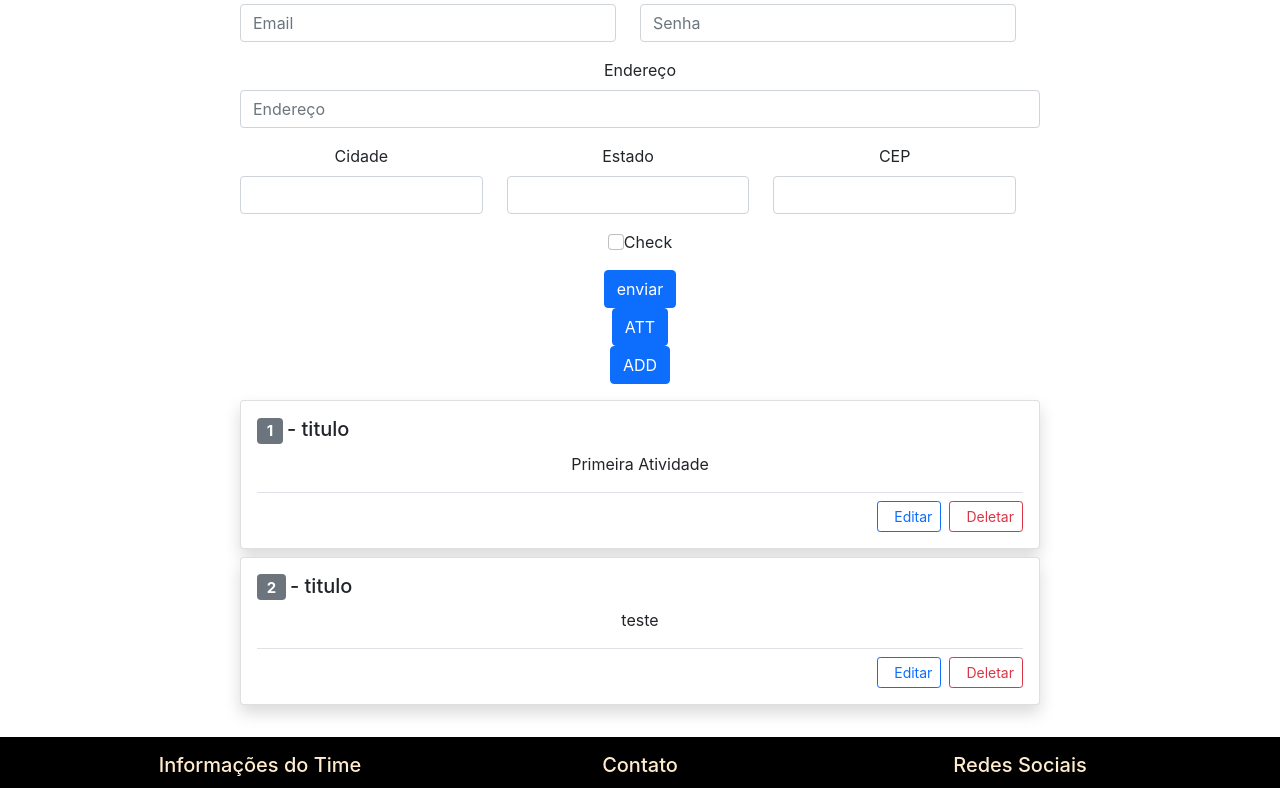
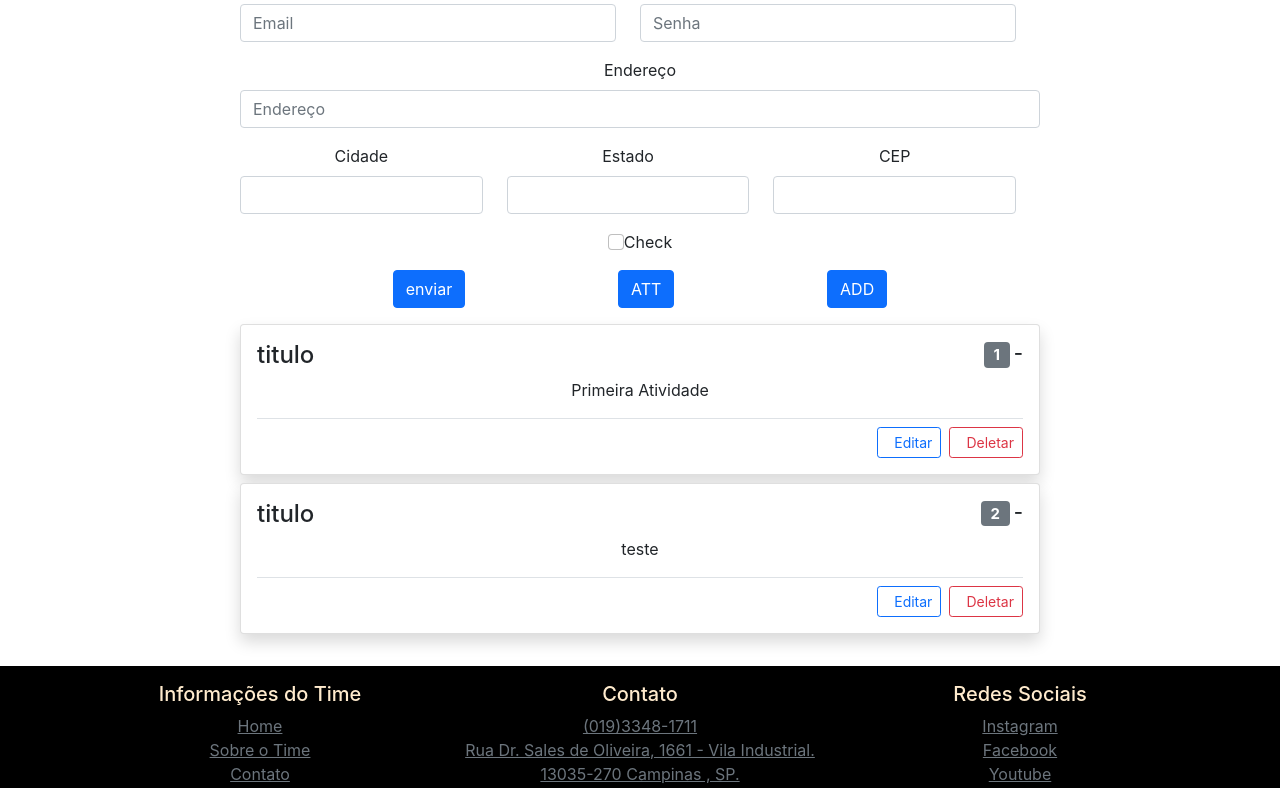
Before and after one commit to RoanDruziani/Projeto-AV, a React (Create React App) app: page / in a window 1280 px wide. Shown: the part 2060-2848 px from the top of the page. Built offline with nearby package versions, Linux system fonts and the light colour scheme.

Commit message:
ajustes grid

```diff
--- a/src/App.css
+++ b/src/App.css
@@ -38,6 +38,7 @@
 }
 .w-100 {
   height: 500px;
+
 }
 .mb-3{
   width: 800px;
@@ -93,3 +94,12 @@
 .text-muted:hover {
   color:yellow!important;
 }
+.jogadores{
+  object-fit: cover;
+}
+.botoesLista{
+  display: flex;
+    width: 100%;
+    align-items: center;
+    justify-content: space-evenly;
+}
--- a/src/components/Atividade.js
+++ b/src/components/Atividade.js
@@ -1,23 +1,25 @@
 import React from 'react'
+
 
 export default function Atividade(props) {
 
     return (
         <div
-        className={'card mb-2 shadow'}>
+            className={'card mb-2 shadow'}>
             <div className='card-body'>
                 <div className='d-flex justify-content-between'>
+                    <h4>{props.ativ.name}</h4>
                     <h5 className='card-title'>
                         <span className='badge bg-secondary me-1'>
-                            {props.ativ.id}
+                         {props.ativ.id}
                         </span>
-                        - {props.ativ.name}
+                        - {props.ativ.endereco}
                     </h5>
                 </div>
                 <p className='card-text'> {props.ativ.email}</p>
                 <div className='d-flex justify-content-end pt-2 m-0 border-top'>
                     <button className='btn btn-sm btn-outline-primary me-2 '
-                    onClick={() => props.pegarAtividade(props.ativ.id)}>
+                        onClick={() => props.pegarAtividade(props.ativ.id)}>
 
                         <i className="fas fa-pen me-2"></i>
 
--- a/src/components/Bootstrapcards.js
+++ b/src/components/Bootstrapcards.js
@@ -5,7 +5,7 @@ export default function Bootstrapcards() {
   return (
     <div className='c6'>
       <Card style={{ width: '20rem'}}>
-  <Card.Img height={400} variant="top" src="https://conteudo.imguol.com.br/c/esporte/fc/2022/02/10/paulinho-comemora-um-dos-gols-do-corinthians-contra-o-mirassol-pelo-paulistao-1644542023853_v2_3x4.jpg" />
+  <Card.Img className='jogadores' height={400} variant="top" src="https://conteudo.imguol.com.br/c/esporte/fc/2022/02/10/paulinho-comemora-um-dos-gols-do-corinthians-contra-o-mirassol-pelo-paulistao-1644542023853_v2_3x4.jpg" />
   <Card.Body>
     <Card.Title>Paulinho</Card.Title>
     <Card.Text>
@@ -14,7 +14,7 @@ export default function Bootstrapcards() {
   </Card.Body>
 </Card>
 <Card style={{ width: '20rem'}}>
-  <Card.Img height={400} variant="top" src="https://cdn.meutimao.com.br/fotos-do-corinthians/w941/2022/02/22/lateral_bruno_melo_trabalhou_durante_a_manha_ntf0.jpg" />
+  <Card.Img className='jogadores' height={400} variant="top" src="https://cdn.meutimao.com.br/fotos-do-corinthians/w941/2022/02/22/lateral_bruno_melo_trabalhou_durante_a_manha_ntf0.jpg" />
   <Card.Body>
     <Card.Title>Bruno Melo</Card.Title>
     <Card.Text>
@@ -23,7 +23,7 @@ export default function Bootstrapcards() {
   </Card.Body>
 </Card>
 <Card style={{ width: '20rem'}}>
-  <Card.Img height={400} variant="top" src="https://s2.glbimg.com/8q_VdmbkdETeYS2f9wrZrmAv9Z0=/0x0:3000x2001/1008x0/smart/filters:strip_icc()/i.s3.glbimg.com/v1/AUTH_bc8228b6673f488aa253bbcb03c80ec5/internal_photos/bs/2022/t/G/JKlOPDRkuWsgrNPg08xA/agif22012523430534.jpg" />
+  <Card.Img className='jogadores' height={400} variant="top" src="https://s2.glbimg.com/8q_VdmbkdETeYS2f9wrZrmAv9Z0=/0x0:3000x2001/1008x0/smart/filters:strip_icc()/i.s3.glbimg.com/v1/AUTH_bc8228b6673f488aa253bbcb03c80ec5/internal_photos/bs/2022/t/G/JKlOPDRkuWsgrNPg08xA/agif22012523430534.jpg" />
   <Card.Body>
     <Card.Title>Fagner</Card.Title>
     <Card.Text>
@@ -32,7 +32,7 @@ export default function Bootstrapcards() {
   </Card.Body>
 </Card>
 <Card style={{ width: '20rem'}}>
-  <Card.Img height={400} variant="top" src="https://s2.glbimg.com/tP_GHbBQsO5JW-TLUxc5e2KTRdQ=/0x0:2000x1364/1008x0/smart/filters:strip_icc()/i.s3.glbimg.com/v1/AUTH_bc8228b6673f488aa253bbcb03c80ec5/internal_photos/bs/2022/I/H/dc3nAGR9OOhFCRP2CiDQ/agenciacorinthians-foto-189296.jpg" />
+  <Card.Img className='jogadores' height={400} variant="top" src="https://s2.glbimg.com/tP_GHbBQsO5JW-TLUxc5e2KTRdQ=/0x0:2000x1364/1008x0/smart/filters:strip_icc()/i.s3.glbimg.com/v1/AUTH_bc8228b6673f488aa253bbcb03c80ec5/internal_photos/bs/2022/I/H/dc3nAGR9OOhFCRP2CiDQ/agenciacorinthians-foto-189296.jpg" />
   <Card.Body>
     <Card.Title>Robson Bambu</Card.Title>
     <Card.Text>
--- a/src/components/Bootstrapforms.js
+++ b/src/components/Bootstrapforms.js
@@ -119,14 +119,14 @@ export default function () {
       id: document.getElementById('formGridCity').value,
       name: document.getElementById('formGridAddress2').value,
       email: document.getElementById('formGridEmail').value,
-
+      endereco: document.getElementById('formGridAddress1').value,
     };
 
 
     setAtividades([...atividades, { ...atividade }]);
   }
 
-    const atualizarListaPessoas = async() =>{
+  const atualizarListaPessoas = async () => {
 
     try {
 
@@ -136,7 +136,7 @@ export default function () {
       console.log(initialState)
       atividades.values = resposta
       console.log(atividades)
-        return(resposta)
+      return (resposta)
 
     } catch (error) {
 
@@ -146,7 +146,7 @@ export default function () {
 
   }
 
-    function deletarAtividade (id){
+  function deletarAtividade(id) {
     const atividadesFiltradas = atividades.filter(atividade => atividade.id !== id);
     setAtividades([...atividadesFiltradas]);
   }
@@ -174,11 +174,11 @@ export default function () {
 
   return (
     <div>
+      <Form>
         <Form.Group className="mb-3" controlId="formGridAddress2">
           <Form.Label>Nome</Form.Label>
           <Form.Control placeholder="Nome do usuário" />
         </Form.Group>
-      <Form>
         <Row className="mb-3">
           <Form.Group as={Col} controlId="formGridEmail">
             <Form.Label>Email</Form.Label>
@@ -219,9 +219,11 @@ export default function () {
           <Form.Check className='mb-35' type="checkbox" label="Check" />
         </Form.Group>
       </Form>
+      <div className='botoesLista'>
         <Bootstrapbutton text="enviar" type="submit" onClick={enviar} />
         <Bootstrapbutton text="ATT" type="submit" onClick={atualizarListaPessoas} />
         <Bootstrapbutton text="ADD" type="submit" onClick={addAtividade} />
+      </div>
       <div>
         <AtividadeLista
           atividades={atividades}
```
Lines whose indentation alone changed are shown as unchanged.
